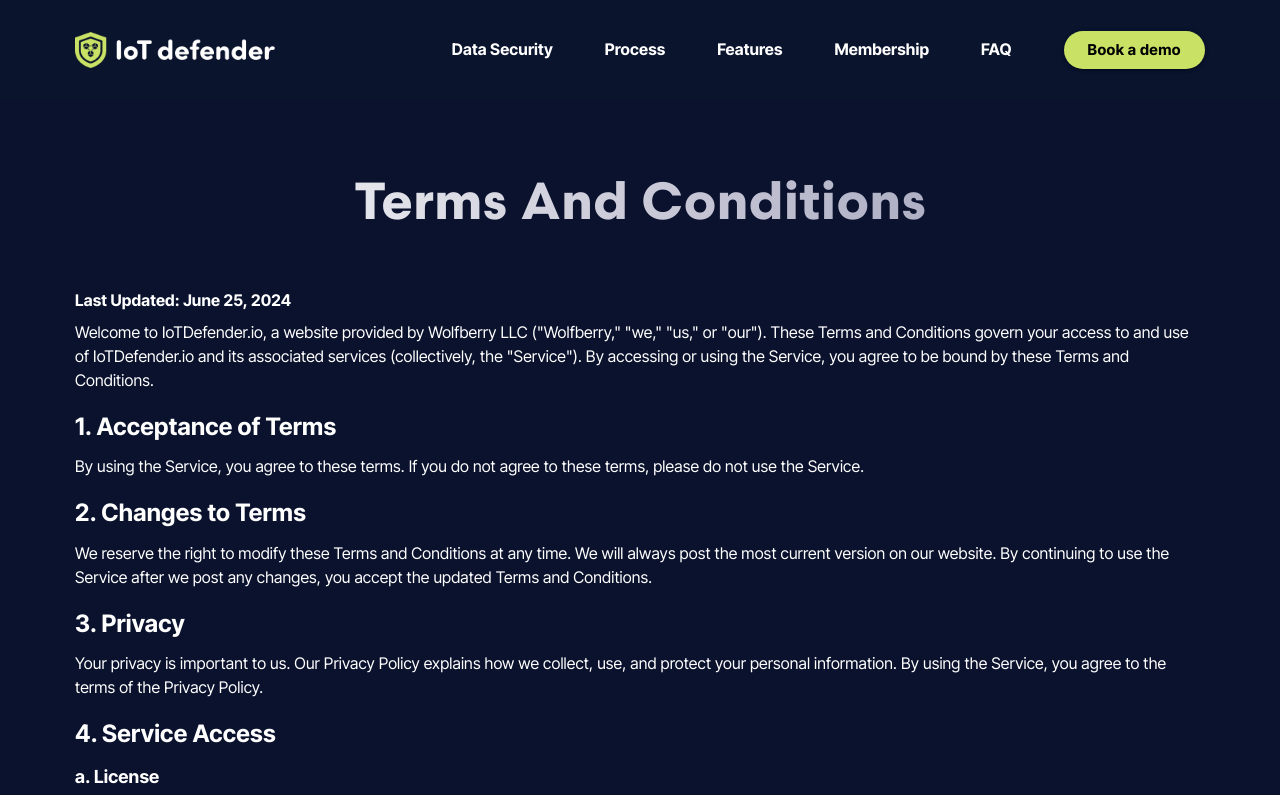
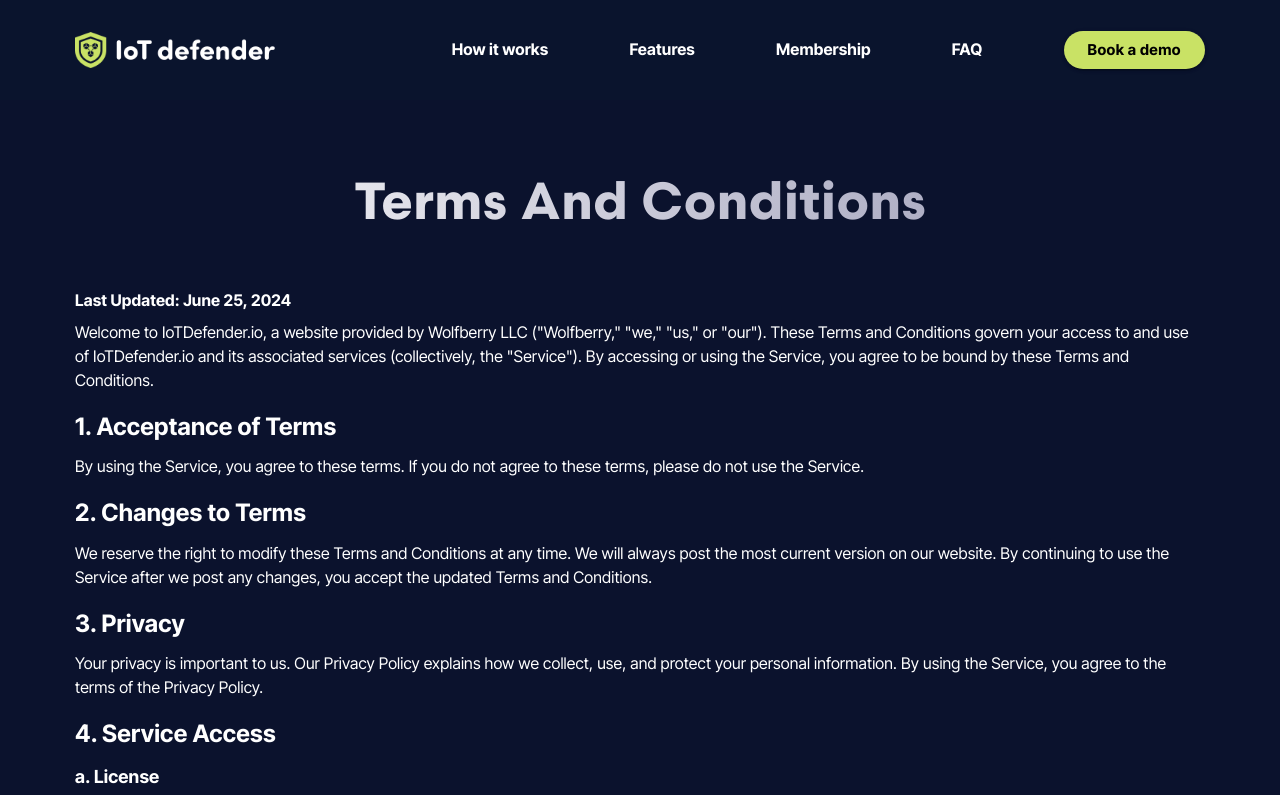
Before and after one commit to mfaisalakram/IOT-Defender, a React (Create React App) app: page /Terms-and-conditions in a window 1280 px wide. Shown: the top 795 px of the page. Built offline with nearby package versions, Linux system fonts and the light colour scheme.

Commit message:
web config file added

```diff
--- a/src/component/Banner/Banner.js
+++ b/src/component/Banner/Banner.js
@@ -29,7 +29,7 @@ export const Banner = () => {
                   Book a demo
                 </a>
                 <a
-                  href="#Features"
+                  href="#Feature"
                   className="learn-more-button button_secondary"
                 >
                   Learn More
--- a/src/component/OurFeatures/OurFeatures.js
+++ b/src/component/OurFeatures/OurFeatures.js
@@ -57,7 +57,7 @@ export const OurFeatures = () => {
     },
   ];
   return (
-    <div className="OurFeatures">
+    <div className="OurFeatures" id="Feature">
       <div className="global-container">
         <div className="head-content">
           <div className="heading-container">
--- a/src/component/common/Footer/Footer.js
+++ b/src/component/common/Footer/Footer.js
@@ -91,7 +91,7 @@ export const Footer = () => {
               >
                 {[
                   { name: "Home", href: "#data-security" },
-                  { name: "Features", href: "#Features" },
+                  { name: "Features", href: "#Feature" },
                   { name: "How it works", href: "#HowItWorks" },
                   { name: "Membership", href: "#Membership" },
                   { name: "FAQ", href: "#FAQ" },
--- a/src/component/common/Header/Header.js
+++ b/src/component/common/Header/Header.js
@@ -34,19 +34,18 @@ const Header = () => {
     setDrawerOpen(open);
   };
 
+  // { text: "Data Security", linkTo: "#data-security" },
   const menuItems = [
-    { text: "Data Security", linkTo: "#data-security" },
-    { text: "Process", linkTo: "#HowItWorks" },
-    { text: "Features", linkTo: "#Features" },
+    { text: "How it works", linkTo: "#HowItWorks" },
+    { text: "Features", linkTo: "#Feature" },
     { text: "Membership", linkTo: "#Membership" },
     { text: "FAQ", linkTo: "#FAQ" },
     { text: "Book a demo", linkTo: "#GetInTouch" },
   ];
 
   const menuItemsMobile = [
-    { text: "Data Security", linkTo: "#data-security" },
-    { text: "Process", linkTo: "#Process" },
-    { text: "Features", linkTo: "#Features" },
+    { text: "How it works", linkTo: "#Process" },
+    { text: "Features", linkTo: "#Feature" },
     { text: "Membership", linkTo: "#Membership" },
     { text: "FAQ", linkTo: "#FAQ" },
   ];
```
Also changed, not shown: 1 other file (tests, documents, lock files or other folders).
